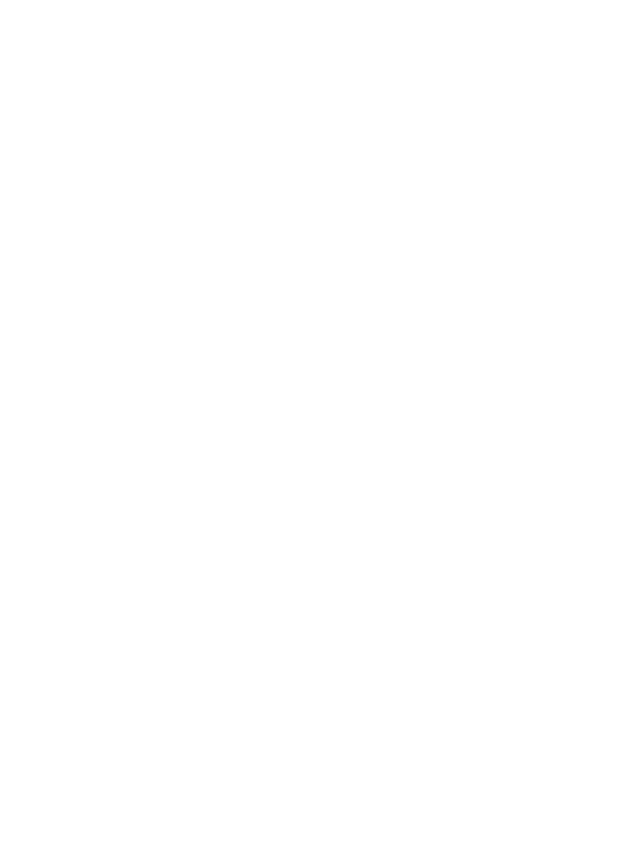
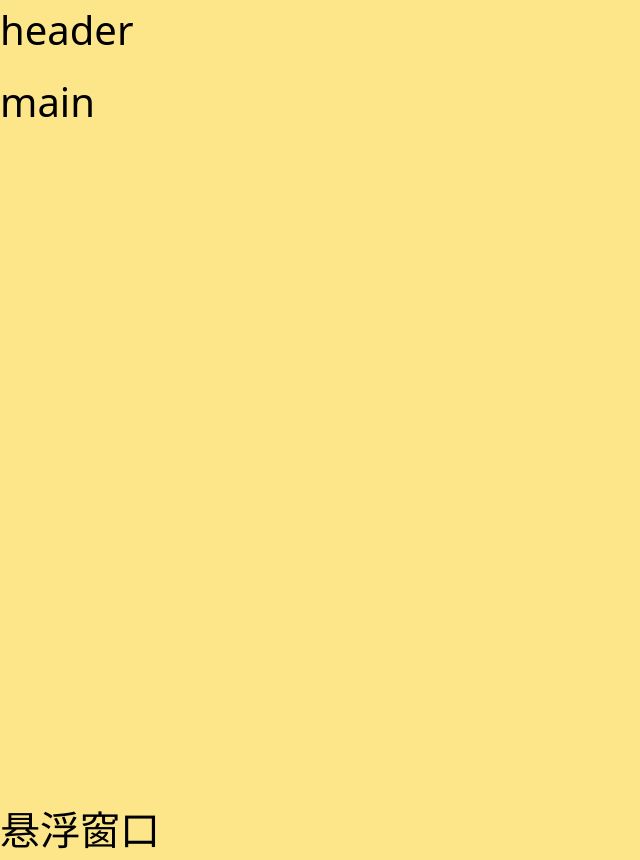
Before and after one commit to punkisnotdead3/vue3-front, a Vue app in the folder vue3-front/: page / in a window 1280 px wide. Before the commit this address had no page. Shown: the whole page, without its empty margins (0-640 px from the left). Before the commit the page ends 800 px from the top, so only its background shows below. Built offline with nearby package versions, Linux system fonts and the light colour scheme.

Commit message:
增加 title 部分

```diff
--- a/vue3-front/src/router/modules/pc-routes.js
+++ b/vue3-front/src/router/modules/pc-routes.js
@@ -1 +1,8 @@
-export default []
+export default [
+    {
+        path: '/',
+        name: 'main',
+        component: () => import('@/views/layout/index.vue'),
+        children: []
+    }
+]
--- /dev/null
+++ b/vue3-front/src/views/layout/components/floating.vue
@@ -0,0 +1,11 @@
+<template>
+  <div> 悬浮窗口</div>
+</template>
+
+<script setup>
+
+</script>
+
+<style>
+
+</style>
--- /dev/null
+++ b/vue3-front/src/views/layout/components/header/index.vue
@@ -0,0 +1,11 @@
+<template>
+  <div>header</div>
+</template>
+
+<script setup>
+
+</script>
+
+<style>
+
+</style>
--- /dev/null
+++ b/vue3-front/src/views/layout/components/main.vue
@@ -0,0 +1,11 @@
+<template>
+  <div>main</div>
+</template>
+
+<script setup>
+
+</script>
+
+<style>
+
+</style>
--- a/vue3-front/src/views/layout/index.vue
+++ b/vue3-front/src/views/layout/index.vue
@@ -0,0 +1,17 @@
+<template>
+    <div class="h-screen">
+     <header-vue class="h-header"></header-vue>
+     <main-vue class="h-main"></main-vue>
+     <floating-vue></floating-vue>
+    </div>
+
+
+</template>
+
+<script setup>
+import headerVue from './components/header/index.vue'
+import mainVue from './components/main.vue'
+import floatingVue from './components/floating.vue'
+</script>
+
+<style></style>
--- a/vue3-front/tailwind.config.cjs
+++ b/vue3-front/tailwind.config.cjs
@@ -13,8 +13,12 @@
       }
     },
     // 白色阴影
-    boxShadow:{
-      'l-white':'-10px 0 10px white'
+    boxShadow: {
+      'l-white': '-10px 0 10px white'
+    },
+    height: {
+      header: '72px',
+      main: 'calc(100vh - 72px)'
     }
   },
   plugins: [],
--- a/vue3-front/vite.config.js
+++ b/vue3-front/vite.config.js
@@ -21,8 +21,8 @@
     proxy: {
       // 代理所有/api的请求
       '/api': {
-        // 代理请求之后的请求地址
-        target: 'http://192.168.1.108:8000',
+        // 代理请求之后的请求地址 这里每次anywhere运行的地址都不太一样，注意修改一下
+        target: 'http://192.168.1.109:8000',
         //处理跨域
         changeOrigin: true
       }
```
Also changed, not shown: 1 other file (tests, documents, lock files or other folders).
